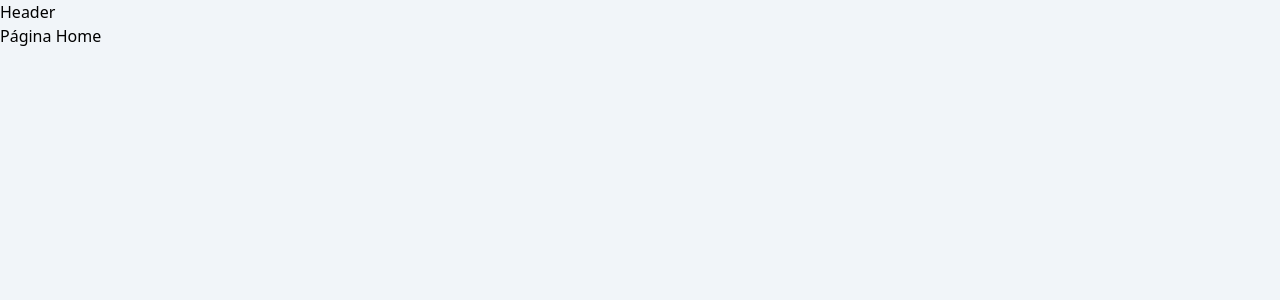
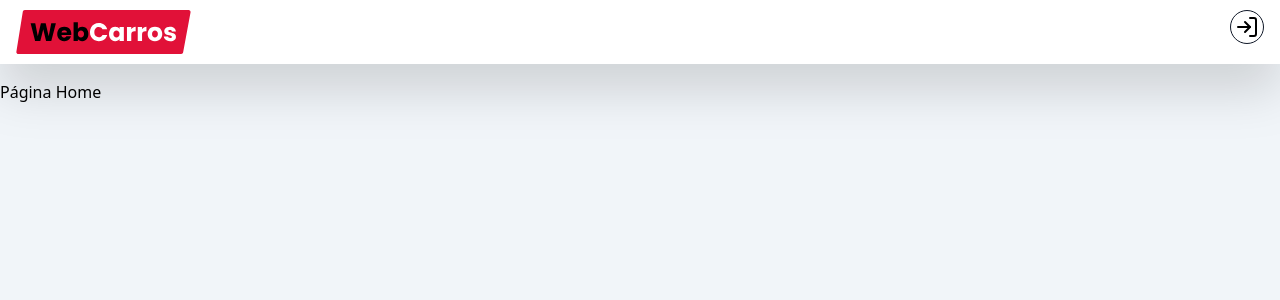
Before and after one commit to gbmouraa/web_carros, a React (Vite) app: page / in a window 1280 px wide. Shown: the top 300 px of the page. Built offline with nearby package versions, Linux system fonts and the light colour scheme.

Commit message:
feat: add react-icons and update Header component with login functionality

```diff
--- a/package.json
+++ b/package.json
@@ -13,6 +13,7 @@
     "@tailwindcss/vite": "^4.1.8",
     "react": "^19.1.0",
     "react-dom": "^19.1.0",
+    "react-icons": "^5.5.0",
     "react-router-dom": "^7.6.2",
     "tailwindcss": "^4.1.8"
   },
--- a/src/components/header.tsx
+++ b/src/components/header.tsx
@@ -1,3 +1,32 @@
+import { Link } from "react-router-dom";
+import logo from "../assets/logo.svg";
+import { FiUser, FiLogIn } from "react-icons/fi";
+
 export const Header = () => {
-  return <header>Header</header>;
+  const signed = false;
+  const loadingAuth = false;
+
+  return (
+    <div className="mb-4 flex h-16 w-full items-center justify-center bg-white drop-shadow-2xl">
+      <header className="mx-auto flex w-full max-w-7xl justify-between px-4">
+        <Link to="/">
+          <img src={logo} alt="Logo do site" />
+        </Link>
+        {!loadingAuth && signed && (
+          <Link to="/dashboard">
+            <div className="rounded-full border border-gray-900 p-1">
+              <FiUser size={24} color="#000" />
+            </div>
+          </Link>
+        )}
+        {!loadingAuth && !signed && (
+          <Link to="/login">
+            <div className="rounded-full border border-gray-900 p-1">
+              <FiLogIn size={24} color="#000" />
+            </div>
+          </Link>
+        )}
+      </header>
+    </div>
+  );
 };
```
Also changed, not shown: 1 other file (tests, documents, lock files or other folders).
